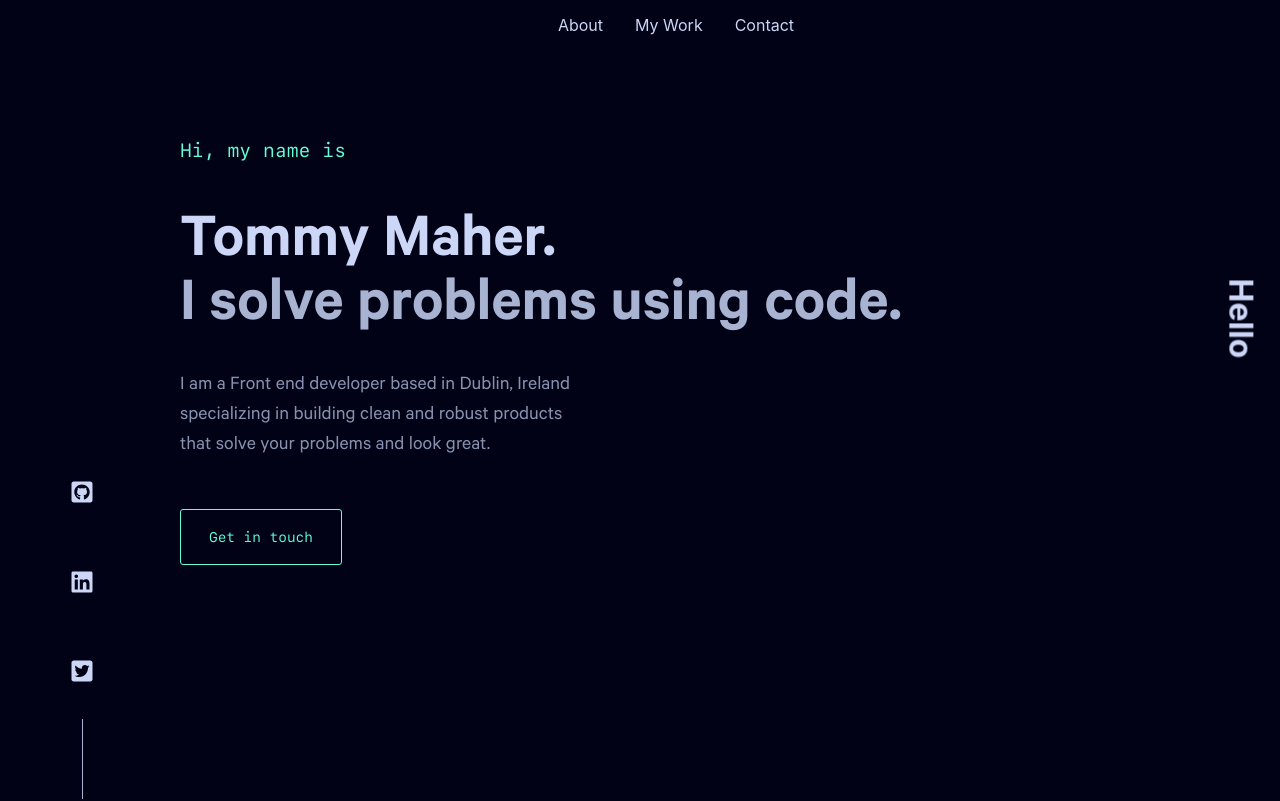
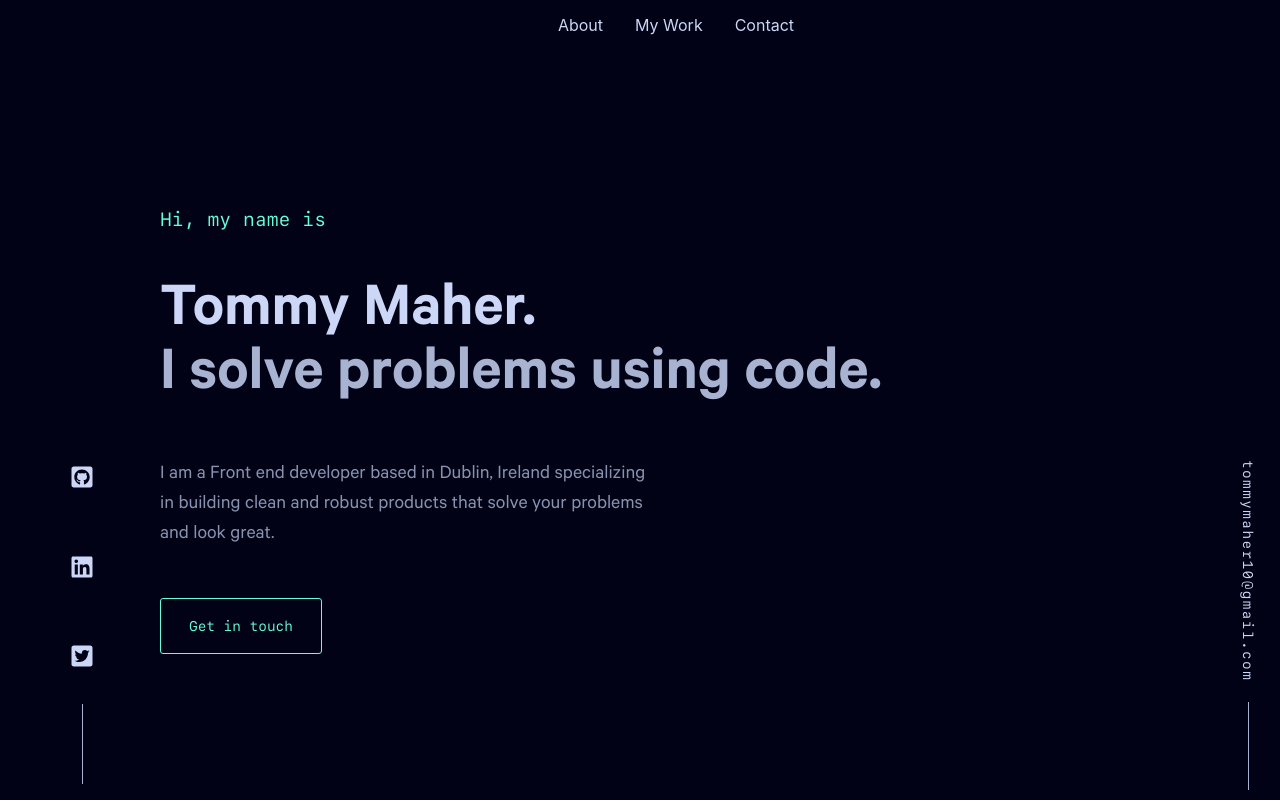
Before and after one commit to tommymaher15/Personal-Site-2.0-, a React (Create React App) app: page / in a window 1280 px wide. Shown: the top 801 px of the page. Built offline with nearby package versions, Linux system fonts and the light colour scheme.

Commit message:
Sidebars Layed out
-Added Sidebars and positioned with beginner hovers

-Removed whitespace

-Added socials to Footer on Small Screens

```diff
--- a/src/App.css
+++ b/src/App.css
@@ -1,9 +1,8 @@
-::-moz-selection {
-    background: #AFAFAF;
-  }
-  ::-webkit-selection {
-    background: #AFAFAF;
-  }
-  ::selection {
-    background: #AFAFAF;
-  }
+html,body
+{
+    width: 100%;
+    height: 100%;
+    margin: 0px;
+    padding: 0px;
+    overflow-x: hidden;
+}
--- a/src/App.js
+++ b/src/App.js
@@ -6,11 +6,10 @@ import styled from '@emotion/styled';
 import Email from './layouts/Email';
 import Content from "./layouts/Content";
 import GlobalFonts from "./styles/fonts";
-
+  import './App.css';
 
 const Grid = styled.div`
  block-size: min(100vh);
-
  display:grid;
 
  grid-template-columns:npm min-content 1fr min-content;
--- a/src/components/sections/About.js
+++ b/src/components/sections/About.js
@@ -22,7 +22,7 @@ padding-left:2em;
 padding-top:2em; `;
 
 const AboutHeading = styled.h3`
-
+margin-left:4em;
 
 font-family:"Calibre";
 font-size:32px;
@@ -59,6 +59,8 @@ margin-left: 5.9em;
 `;
 
 const Container = styled.div`
+
+margin-left:10em;
  display: flex;
   flex-direction: row;
   align-items: flex-start;
@@ -70,7 +72,7 @@ const Container = styled.div`
 margin:2em;
 margin-bottom:8em;
 margin-top:3em;
-margin-left:4em;
+margin-left:14em;
 margin-right:2em;
 
 `;
--- a/src/components/sections/Hero.js
+++ b/src/components/sections/Hero.js
@@ -1,6 +1,6 @@
 import React, { Component } from 'react'
 import styled from '@emotion/styled';
-/*import {  css } from '@emotion/core';*/
+
 import theme from '../../styles/theme';
 
 
@@ -23,14 +23,15 @@ padding-bottom:6em;
 `;
 
 const HeroContent = styled.div`
+margin-left:10em;
 font-family: "Calibre";
-display:inline-block;
+display:flex;
+height:100%;
 border:2rem;
-margin-left:2em;
-margin:2em;
-margin-bottom:8em;
-margin-top:3em;
-
+justify-content: center;
+flex-direction: column;
+align-items: flex-start;
+left:-200px;
 
 
 
--- a/src/components/sections/MyWork.js
+++ b/src/components/sections/MyWork.js
@@ -45,7 +45,9 @@ flex-direction: column;
 background-color:${theme.colors.Navy};
 
 box-shadow: -5px 4px 5px 0px rgba(0, 0, 0, 0.3);
-padding: 20px;`;
+padding: 20px;
+width:60%;
+margin-left:8em;`;
 
 const SkillList = styled.ul`
 display: flex;
@@ -124,6 +126,7 @@ const HeadingContainer = styled.div`
 display:flex;
 justify-content:center;
 
+
 `;
 
 export default class MyWork extends Component {
--- a/src/layouts/Email.js
+++ b/src/layouts/Email.js
@@ -23,15 +23,40 @@ grid-area: email;
 `;
 
 /* Testing for sticky content to float over sidebar. */
-const StickyTesting = styled.h1`
-color:${theme.colors.vLightSlate};
-transform: rotate(90deg);
-position: sticky;
-position: -webkit-sticky;
-/* Position top, keep the sticky for the CONTENT! */
-top: 300px;
+const StickyTesting = styled.div`
+ position: fixed;
+  bottom: 0;
+  right: 0;
+  padding-left:2em;
 
 
+
+/* Position top, keep the sticky for the CONTENT! */
+`;
+
+const MailLink = styled.p`
+font-size:14px;
+padding:30px;
+letter-spacing: 0.1em;
+font-family:"SF Mono";
+font-weight:300;
+padding: 10px;
+writing-mode: vertical-rl;
+
+&:hover{
+  color:${theme.colors.green};
+  transform: scale(1.1);
+};
+
+::after
+{
+content: "";
+display: inline-block;
+width: 1px;
+height: 11vh;
+margin-top:1.5em;
+background-color: rgb(168, 178, 209);
+}
 
 `;
 
@@ -40,11 +65,14 @@ export default function Email() {
     return (
 
         <SideEmail>
+<StickyTesting>
+
+<MailLink>tommymaher10@gmail.com</MailLink>
 
 
-        <StickyTesting>Hello</StickyTesting>
 
 
+</StickyTesting>
         </SideEmail>
 
 
--- a/src/layouts/Footer.js
+++ b/src/layouts/Footer.js
@@ -2,12 +2,13 @@ import React from 'react';
 import styled from '@emotion/styled';
 import mixin from '../styles/mixin';
 import theme from '../styles/theme';
-
+import { FaGithubSquare, FaLinkedin,FaTwitterSquare } from 'react-icons/fa';
 
 
 
 
 const Foot = styled.footer`
+bottom:0;
  grid-column: 1 / 4;
  grid-area: footer;
  width:100%;
@@ -19,13 +20,46 @@ const Foot = styled.footer`
 `;
 
 
+const SocialList = styled.ul`
+list-style-type:none;
+@media(min-width: 768px){
+    display:none;
+}
+
+`;
+
+
+const SocialListItem = styled.li`
+display:inline-block;
+font-size:24px;
+padding:30px;
+color: ${theme.colors.vLightSlate};
+&:hover{
+  color:${theme.colors.green};
+  transform: scale(1.150);
+};
+
+`;
+
+
 export default function Footer() {
     return (
 
 
 
         <Foot>
-        <h2>Made by Tommy Maher</h2>
+
+        <SocialList>
+        <SocialListItem><FaGithubSquare /></SocialListItem>
+        <SocialListItem><FaLinkedin /></SocialListItem>
+        <SocialListItem><FaTwitterSquare /></SocialListItem>
+
+        </SocialList>
+
+
+
+
+
         </Foot>
 
 
--- a/src/layouts/Sidebar.js
+++ b/src/layouts/Sidebar.js
@@ -5,17 +5,12 @@ import { FaGithubSquare, FaLinkedin,FaTwitterSquare } from 'react-icons/fa';
 
 
 const Sidebar1 = styled.aside`
- background-color:${theme.colors.navy};
-    color:${theme.colors.vLightSlate};
-grid-area: sidebar;
-
-
-
+     background-color:${theme.colors.navy};
+    grid-area: sidebar;
 
 @media (max-width: 768px) {
   display:none;
 }
-
 
 `;
 
@@ -23,20 +18,18 @@ grid-area: sidebar;
 
 
 const StickyTesting = styled.div`
-color:${theme.colors.vLightSlate};
-transform: rotate(360deg);
-font-size:24px;
-position: sticky;
-position: -webkit-sticky;
-/* Position top, keep the sticky for the CONTENT! */
-  top: 450px;
-padding-right:1em;
+ position: fixed;
+  bottom: 0;
+  left: 0;
 
 
 `;
 
 const SocialList = styled.ul`
 
+transform: rotate(360deg);
+
+padding-right:1em;
 list-style-type:none;
 
 ::after
@@ -53,6 +46,7 @@ background-color: rgb(168, 178, 209);
 
 
 const SocialListItem = styled.li`
+font-size:24px;
 padding:30px;
 color: ${theme.colors.vLightSlate};
 &:hover{
```
